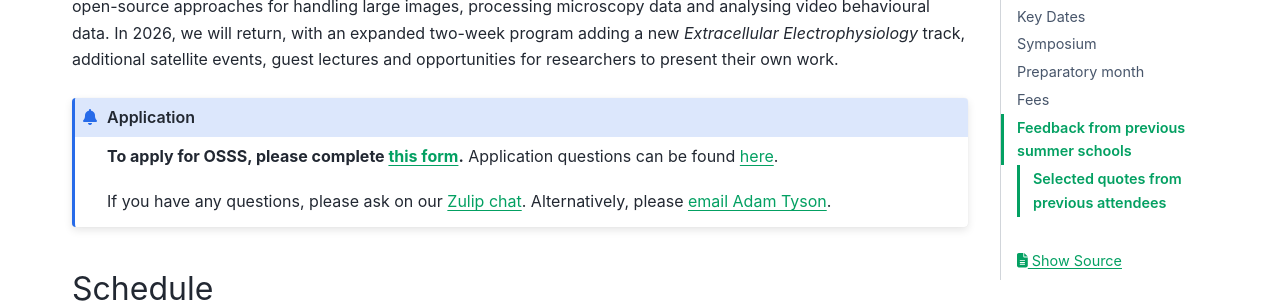
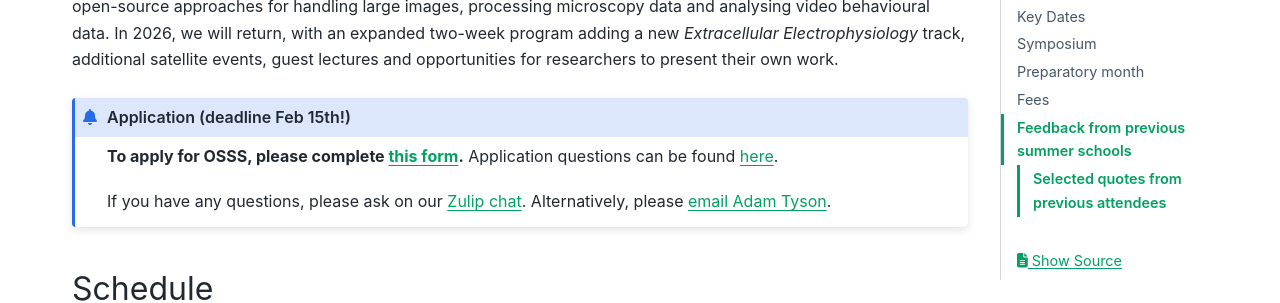
Before and after one commit to neuroinformatics-unit/neuroinformatics-unit.github.io, a Sphinx documentation site: the page built from docs/source/open-software-summer-school/index.md, in a window 1280 px wide and 1400 px high, scrolled down 235 px. Shown: the part 153-456 px from the top of the window. Built offline with Sphinx 7.4.7 and the PyData theme 0.15.4, drawn with Linux system fonts in a browser that asks for light colours; nearby versions of some CDN libraries; some of the changed text lies outside the part shown.

Commit message:
Extend OSSS deadline

```diff
--- a/docs/source/open-software-summer-school/index.md
+++ b/docs/source/open-software-summer-school/index.md
@@ -10,7 +10,7 @@
 In 2026, we will return, with an expanded two-week program adding a new *Extracellular Electrophysiology* track,
 additional satellite events, guest lectures and opportunities for researchers to present their own work.
 
-:::{admonition} Application
+:::{admonition} Application (deadline Feb 15th!)
 :class: info
 **To apply for OSSS, please complete [this form](https://forms.gle/S4jWFdQktkRxfHBo9).** Application questions can be found [here](./2026/application_questions).
 
@@ -75,14 +75,14 @@
 
 ## Key Dates
 
-| Date | Event |
-| --- | --- |
-| December 1st 2025 | Applications open |
-| January 31st 2026 | Applications close |
-| March 2026 | Applicants are notified of acceptance |
-| July 2026 | Optional preparatory month begins |
-| August 17-21 2026 | Week 1: *Animals in Motion* & *Large Array Data* |
-| August 24-28 2026 | Week 2: *BrainGlobe* & *Extracellular Electrophysiology*
+| Date               | Event |
+|--------------------| --- |
+| December 1st 2025  | Applications open |
+| February 15th 2026 | Applications close |
+| March 2026         | Applicants are notified of acceptance |
+| July 2026          | Optional preparatory month begins |
+| August 17-21 2026  | Week 1: *Animals in Motion* & *Large Array Data* |
+| August 24-28 2026  | Week 2: *BrainGlobe* & *Extracellular Electrophysiology*
 
 
 ## Symposium
```
